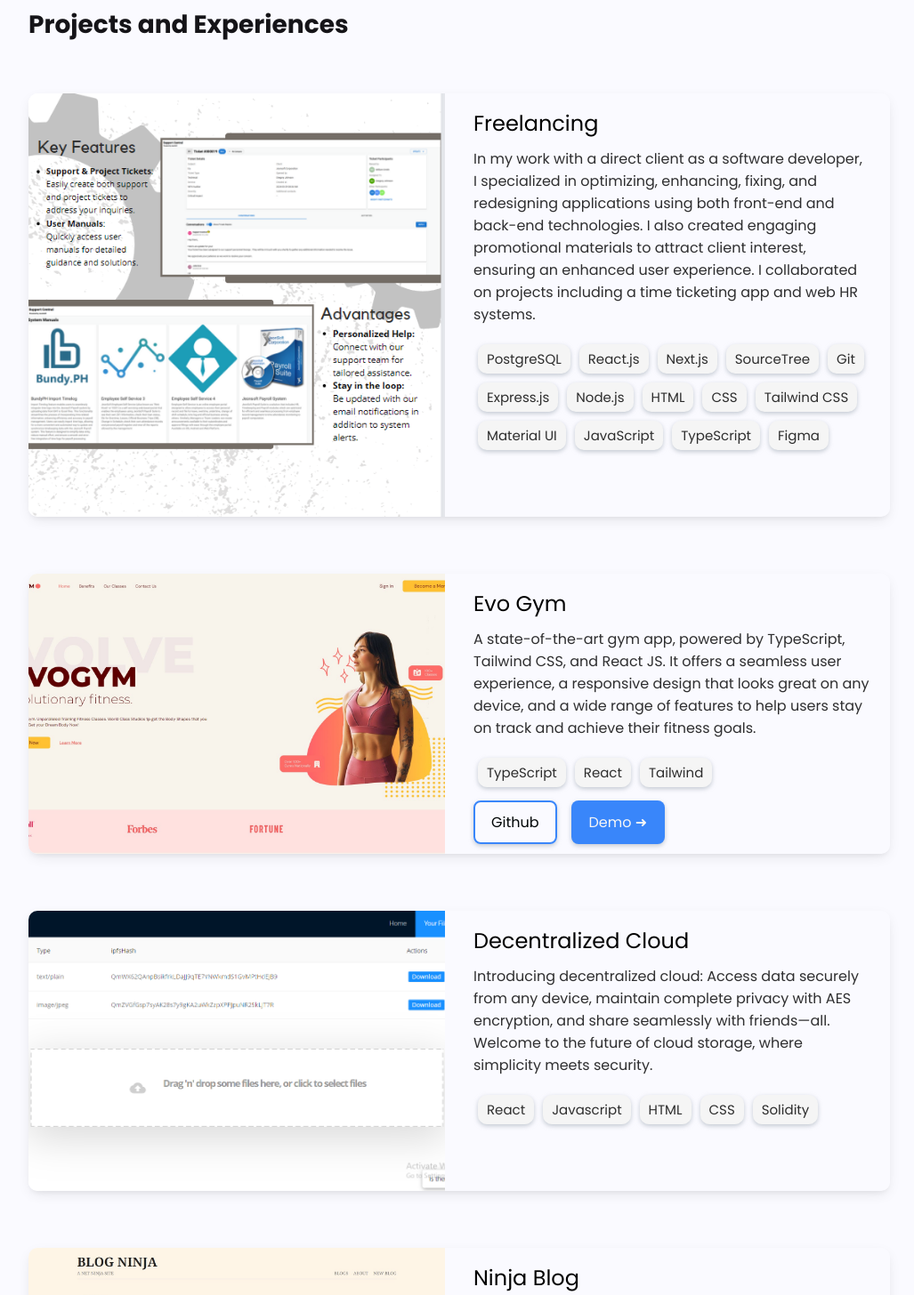
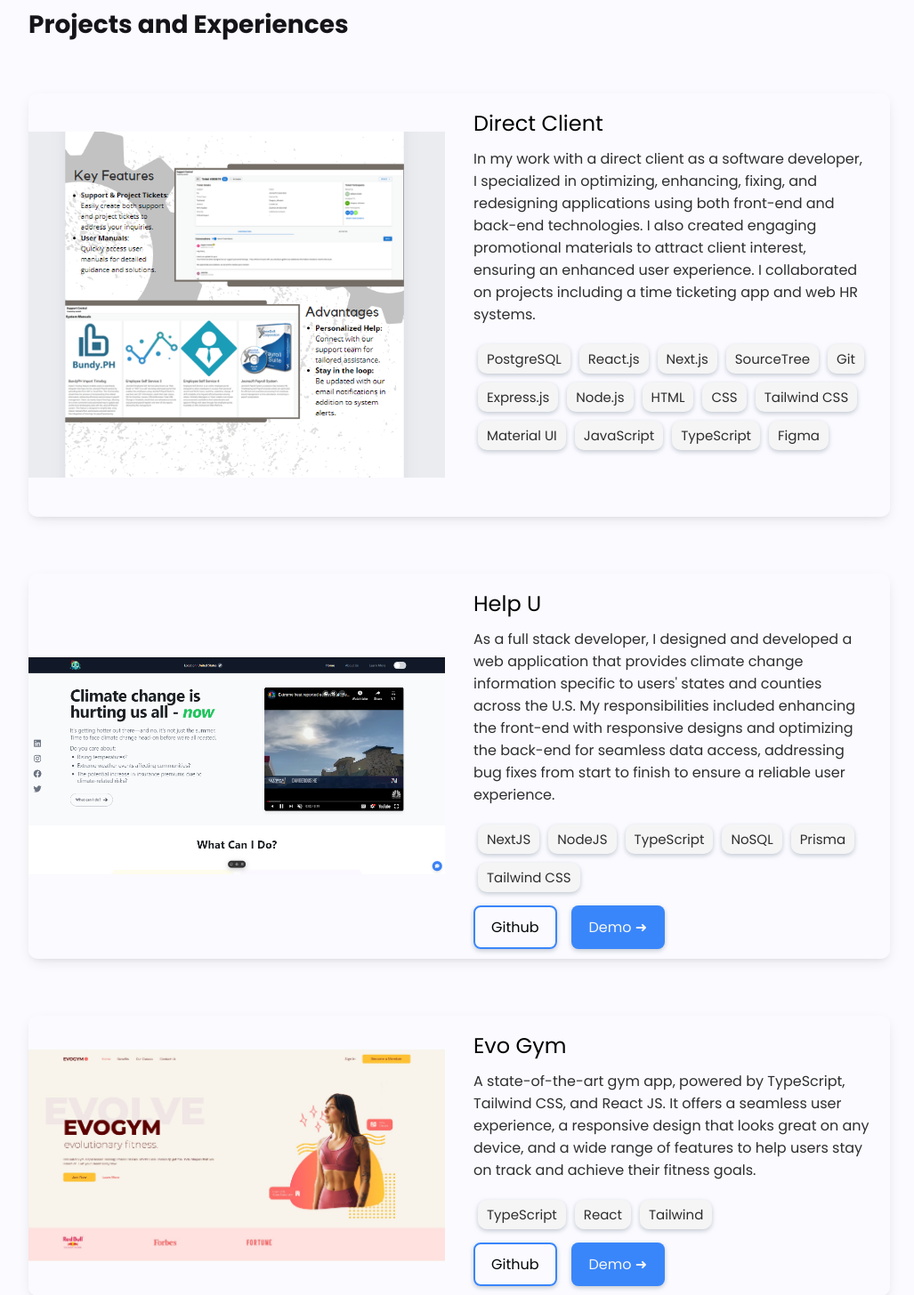
Before and after one commit to xjeyceex/migss-portfolio, a React (Create React App) app: page / in a window 1280 px wide. Shown: the part 1020-2476 px from the top of the page at 89% size, without its empty margins (124-1151 px from the left). Built offline with nearby package versions, Linux system fonts and the light colour scheme.

Commit message:
update portfolio

```diff
--- a/src/components/Experiences/ProjectCard/ProjectCardElements.js
+++ b/src/components/Experiences/ProjectCard/ProjectCardElements.js
@@ -21,7 +21,7 @@ export const CardLeft = styled.div`
   img {
     height: 100%;
     width: auto;
-    object-fit: cover;
+    object-fit: contain;
   }
 `;
 
--- a/src/data/ProjectData.js
+++ b/src/data/ProjectData.js
@@ -2,11 +2,19 @@
 export const ProjectList = [
   {
     img: "/image.png",
-    title: "Freelancing",
+    title: "Direct Client",
     description: "In my work with a direct client as a software developer, I specialized in optimizing, enhancing, fixing, and redesigning applications using both front-end and back-end technologies. I also created engaging promotional materials to attract client interest, ensuring an enhanced user experience. I collaborated on projects including a time ticketing app and web HR systems.",
     tech_stack: ["PostgreSQL", "React.js", "Next.js", "SourceTree", "Git", "Express.js", "Node.js", "HTML", "CSS", "Tailwind CSS", "Material UI", "JavaScript", "TypeScript", "Figma"],
     github_url: "",
     demo_url: "",
+  },
+  {
+    img: "/help-earth.png",
+    title: "Help U",
+    description: "As a full stack developer, I designed and developed a web application that provides climate change information specific to users' states and counties across the U.S. My responsibilities included enhancing the front-end with responsive designs and optimizing the back-end for seamless data access, addressing bug fixes from start to finish to ensure a reliable user experience.",
+    tech_stack: ["NextJS", "NodeJS", "TypeScript", "NoSQL", "Prisma", "Tailwind CSS"],
+    github_url: "https://github.com/xjeyceex/help-earth-now",
+    demo_url: "https://help-earth-now.vercel.app/v4",
   },
   {
     img: "/gym-app.jpg",
```
Also changed, not shown: public/help-earth.png (added).
